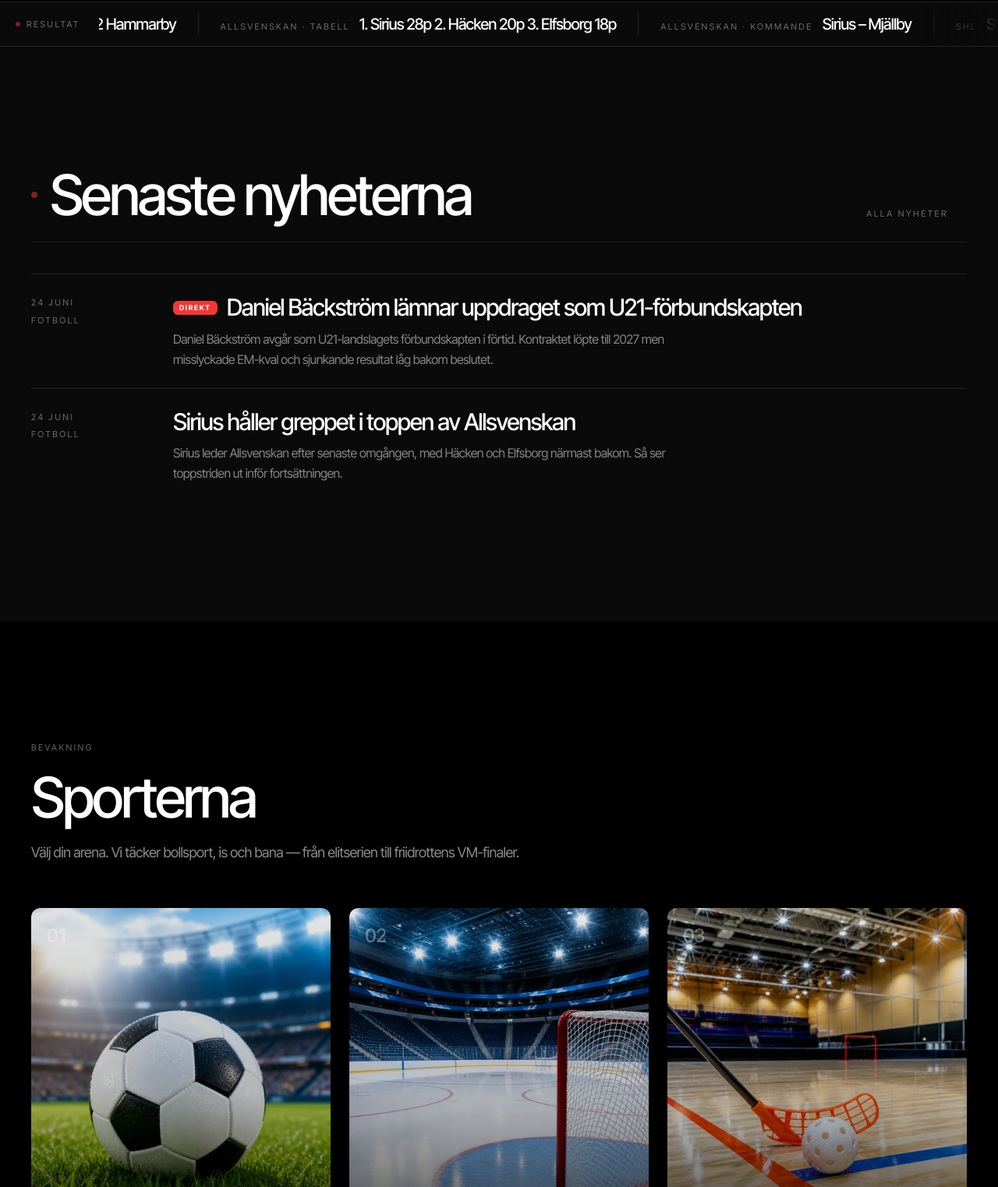
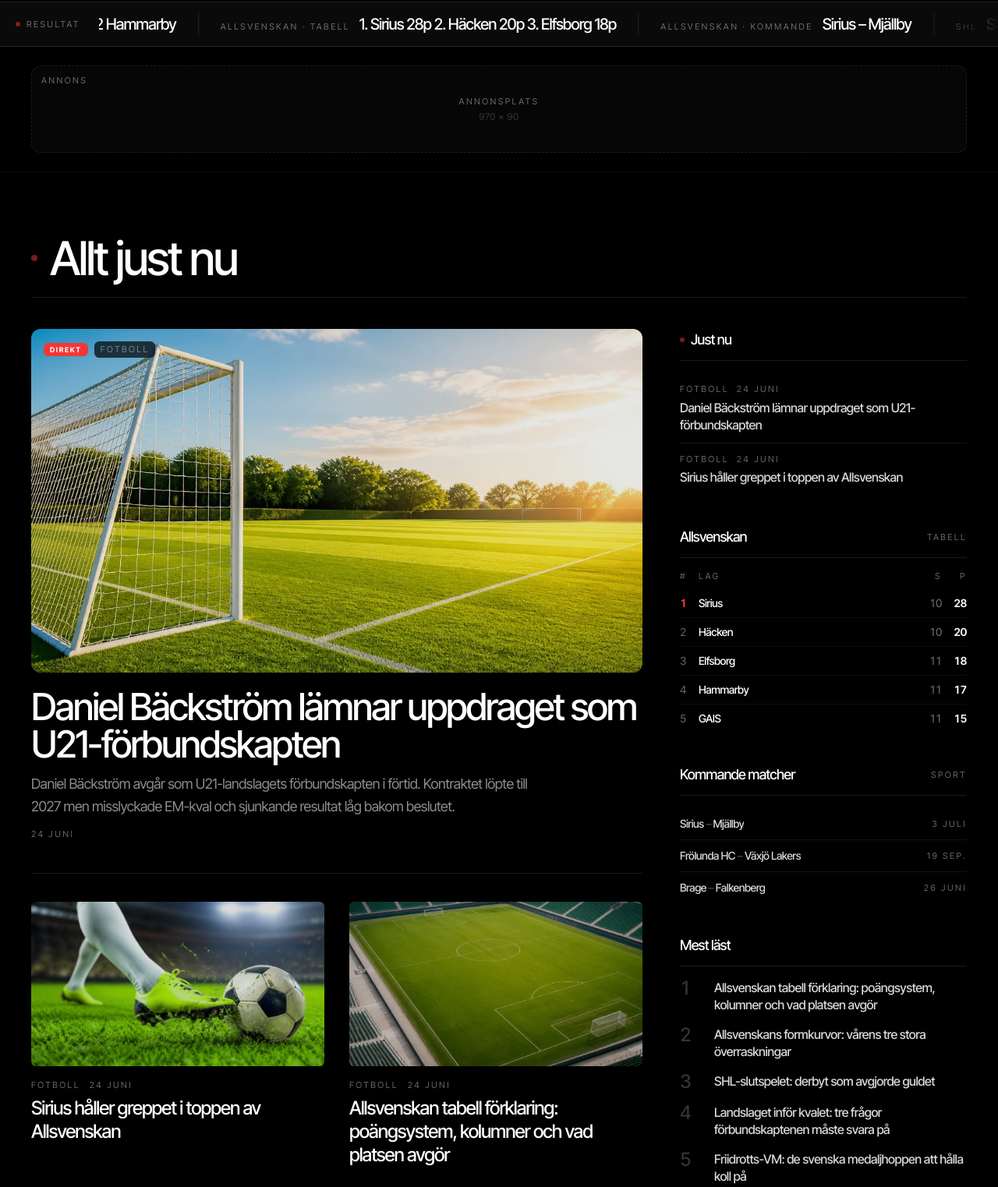
Before and after one commit to Hocer7999/uppdragsport, an Astro site: page / in a window 1280 px wide. Shown: the part 891-2414 px from the top of the page at 78% size. Built offline with nearby package versions, Linux system fonts and the light colour scheme; Astro itself is replaced by a stand-in of ours; grey boxes are pictures that could not be loaded; some icons are missing; a small style sheet from the web is missing.

Commit message:
Späckad startsida à la Fotbollskanalen: NewsPortal + annonser
Startsidan kändes för gles. Lade till en tät tvåkolumns-nyhetsportal
(NewsPortal): huvudspalt med ledarkort + blandad nyhets/artikel-grid,
sidebar med "Just nu", live Allsvenskan-tabell (StandingsTable),
kommande matcher, "Mest läst" och annons-rektangel. Plus AdBanner-
leaderboards (annonsplatser, redo för riktig annonskod) och kortare
hero (82svh) så innehållet syns direkt. NewsPortal ersätter NewsRail
+ fristående ArticleList.

Co-Authored-By: Claude Opus 4.8 <noreply@anthropic.com>

```diff
--- /dev/null
+++ b/src/components/sections/AdBanner.astro
@@ -0,0 +1,59 @@
+---
+// Annons-/sponsrat-banner. Ger nyhetsportal-känslan och är redo att koppla
+// riktig annonskod (AdSense m.m.) — byt ut platshållaren mot <ins>-taggen.
+// variant: "leaderboard" (bred, egen sektion med container) | "rectangle"
+// (bart block, för sidebar). Om `title` anges renderas en house-promo.
+interface Props {
+  variant?: "leaderboard" | "rectangle";
+  label?: string;
+  title?: string;
+  text?: string;
+  href?: string;
+  cta?: string;
+}
+const {
+  variant = "leaderboard",
+  label = "Annons",
+  title,
+  text,
+  href = "#",
+  cta = "Läs mer",
+} = Astro.props;
+const isLeader = variant === "leaderboard";
+---
+
+{isLeader ? (
+  <section class="bg-base-100 py-6">
+    <div class="max-w-[1400px] mx-auto px-6 md:px-10">
+      {title ? (
+        <a href={href} class="group relative flex flex-col sm:flex-row sm:items-center gap-4 overflow-hidden rounded-box bg-base-200 border border-white/10 px-6 py-6 sm:py-7 decoration-0!">
+          <span class="absolute top-2.5 left-3 micro-label text-white/30">Sponsrat</span>
+          <div class="flex-1 relative z-10">
+            <h3 class="font-display text-2xl md:text-3xl text-white tracking-[-0.03em] leading-tight">{title}</h3>
+            {text && <p class="text-white/55 mt-2 leading-relaxed max-w-xl">{text}</p>}
+          </div>
+          <span class="shrink-0 relative z-10 inline-flex items-center gap-2 text-sm font-semibold text-white group-hover:text-primary transition-colors">
+            {cta}<span class="group-hover:translate-x-1 transition-transform">→</span>
+          </span>
+          <div class="absolute -right-10 -top-10 w-40 h-40 halo-red opacity-40 pointer-events-none"></div>
+        </a>
+      ) : (
+        <div class="relative flex items-center justify-center rounded-box bg-base-200/60 border border-dashed border-white/10 h-24 md:h-28 text-center" role="complementary" aria-label="Annonsplats">
+          <span class="absolute top-2.5 left-3 micro-label text-white/25">{label}</span>
+          <div class="text-white/20">
+            <p class="micro-label">Annonsplats</p>
+            <p class="text-xs mt-1 tracking-wider">970 × 90</p>
+          </div>
+        </div>
+      )}
+    </div>
+  </section>
+) : (
+  <div class="relative flex items-center justify-center rounded-box bg-base-200/60 border border-dashed border-white/10 aspect-[300/250] text-center" role="complementary" aria-label="Annonsplats">
+    <span class="absolute top-2.5 left-3 micro-label text-white/25">{label}</span>
+    <div class="text-white/20">
+      <p class="micro-label">Annonsplats</p>
+      <p class="text-xs mt-1 tracking-wider">300 × 250</p>
+    </div>
+  </div>
+)}
--- a/src/components/sections/HeroStadium.astro
+++ b/src/components/sections/HeroStadium.astro
@@ -25,7 +25,7 @@ const {
 } = Astro.props;
 ---
 
-<section class="relative min-h-[100svh] flex flex-col overflow-hidden bg-base-100">
+<section class="relative min-h-[82svh] flex flex-col overflow-hidden bg-base-100">
   <!-- Helbleed hero-video (faller tillbaka på posterbild). photo-fade nedåt i svart. -->
   <video
     class="absolute inset-0 w-full h-full object-cover object-center opacity-95 photo-fade motion-reduce:hidden"
--- /dev/null
+++ b/src/components/sections/NewsPortal.astro
@@ -0,0 +1,173 @@
+---
+import { getCollection, getEntry } from "astro:content";
+import { Icon } from "astro-icon/components";
+import sportdata from "../../data/sportdata.json";
+import StandingsTable from "./StandingsTable.astro";
+import AdBanner from "./AdBanner.astro";
+
+interface Props {
+  title?: string;
+}
+const { title = "Allt just nu" } = Astro.props;
+
+const byDate = (a: any, b: any) => b.data.publishDate.valueOf() - a.data.publishDate.valueOf();
+const news = (await getCollection("news")).sort(byDate);
+const articles = (await getCollection("articles")).sort(byDate);
+
+// Kategori-titlar för artikel-taggar
+const catTitle: Record<string, string | undefined> = {};
+for (const a of articles) {
+  if (a.data.category) {
+    const c = await getEntry(a.data.category);
+    catTitle[a.id] = c?.data.title;
+  }
+}
+
+type Card = {
+  href: string; title: string; desc: string; image?: string;
+  date: Date; tag: string; kind: "news" | "article"; breaking: boolean;
+};
+const card = (e: any, kind: "news" | "article"): Card => ({
+  href: kind === "news" ? `/nyheter/${e.slug}` : `/artiklar/${e.slug}`,
+  title: e.data.title,
+  desc: e.data.description,
+  image: e.data.image,
+  date: e.data.publishDate,
+  tag: kind === "news" ? e.data.sport : (catTitle[e.id] ?? e.data.tags?.[0] ?? "Analys"),
+  kind,
+  breaking: kind === "news" ? !!e.data.isBreaking : false,
+});
+
+const newsCards = news.map((n) => card(n, "news"));
+const artCards = articles.map((a) => card(a, "article"));
+const all = [...newsCards, ...artCards].sort((a, b) => b.date.valueOf() - a.date.valueOf());
+
+const lead = all[0];
+const grid = all.slice(1, 9);
+
+const breaking = newsCards.slice(0, 5);
+const mostRead = artCards.slice(0, 5);
+const upcoming = ((sportdata?.leagues ?? []) as any[])
+  .flatMap((l) => (l.upcoming ?? []).map((e: any) => ({ ...e, league: l.name })))
+  .filter((e) => e.home && e.away)
+  .slice(0, 4);
+
+const fmtDate = (d: Date) => d.toLocaleDateString("sv-SE", { month: "short", day: "numeric" });
+---
+
+<section class="bg-base-100 py-16 md:py-20 border-t border-white/5">
+  <div class="max-w-[1400px] mx-auto px-6 md:px-10">
+    <div class="flex items-center gap-4 mb-10 border-b border-white/10 pb-5">
+      <span class="w-2 h-2 rounded-full bg-primary animate-pulse"></span>
+      <h2 class="font-display text-4xl md:text-6xl text-white tracking-[-0.045em]">{title}</h2>
+    </div>
+
+    <div class="grid lg:grid-cols-12 gap-10 lg:gap-12">
+      <!-- HUVUDSPALT -->
+      <div class="lg:col-span-8">
+        {lead && (
+          <a href={lead.href} class="group block decoration-0! mb-10">
+            <div class="relative aspect-[16/9] overflow-hidden rounded-box bg-base-200 mb-5">
+              {lead.image ? (
+                <img src={lead.image} alt="" class="absolute inset-0 w-full h-full object-cover opacity-90 transition-all duration-700 group-hover:opacity-100 group-hover:scale-105" />
+              ) : (
+                <div class="absolute inset-0 flex items-center justify-center text-white/15"><Icon name="heroicons:photo" class="w-16 h-16" /></div>
+              )}
+              <div class="absolute top-4 left-4 flex items-center gap-2">
+                {lead.breaking && <span class="px-2 py-0.5 rounded-field bg-primary text-primary-content text-[0.5625rem] font-bold uppercase tracking-[0.18em]">Direkt</span>}
+                <span class="px-2 py-0.5 rounded-field bg-black/70 backdrop-blur micro-label text-white/80">{lead.tag}</span>
+              </div>
+            </div>
+            <h3 class="font-display text-3xl md:text-5xl text-white tracking-[-0.04em] leading-[1.0] mb-3 group-hover:text-white/80 transition-colors">{lead.title}</h3>
+            <p class="text-white/55 text-lg leading-relaxed max-w-2xl">{lead.desc}</p>
+            <time class="micro-label mt-3 inline-block">{fmtDate(lead.date)}</time>
+          </a>
+        )}
+
+        <div class="grid sm:grid-cols-2 gap-x-8 gap-y-9 border-t border-white/10 pt-9">
+          {grid.map((c) => (
+            <a href={c.href} class="group flex flex-col decoration-0!">
+              <div class="relative aspect-video overflow-hidden rounded-field bg-base-200 mb-4">
+                {c.image ? (
+                  <img src={c.image} alt="" class="absolute inset-0 w-full h-full object-cover opacity-85 transition-all duration-500 group-hover:opacity-100 group-hover:scale-105" />
+                ) : (
+                  <div class="absolute inset-0 flex items-center justify-center text-white/15"><Icon name="heroicons:photo" class="w-8 h-8" /></div>
+                )}
+              </div>
+              <div class="flex items-center gap-3 mb-1.5">
+                <span class={`micro-label ${c.kind === "news" ? "text-primary" : ""}`}>{c.tag}</span>
+                <time class="micro-label">{fmtDate(c.date)}</time>
+              </div>
+              <h4 class="font-display text-xl md:text-2xl text-white tracking-[-0.035em] leading-tight group-hover:text-white/70 transition-colors">{c.title}</h4>
+            </a>
+          ))}
+        </div>
+      </div>
+
+      <!-- SIDEBAR -->
+      <aside class="lg:col-span-4 space-y-10">
+        <!-- Just nu -->
+        {breaking.length > 0 && (
+          <div>
+            <div class="flex items-center gap-2 mb-4 border-b border-white/10 pb-3">
+              <span class="w-1.5 h-1.5 rounded-full bg-primary animate-pulse"></span>
+              <h3 class="font-display text-lg text-white tracking-[-0.02em]">Just nu</h3>
+            </div>
+            <div class="divide-y divide-white/8">
+              {breaking.map((b) => (
+                <a href={b.href} class="group flex flex-col gap-1 py-3 decoration-0!">
+                  <div class="flex items-center gap-2.5">
+                    <span class="micro-label text-primary">{b.tag}</span>
+                    <time class="micro-label">{fmtDate(b.date)}</time>
+                  </div>
+                  <span class="text-white/85 font-medium leading-snug group-hover:text-white transition-colors">{b.title}</span>
+                </a>
+              ))}
+            </div>
+          </div>
+        )}
+
+        <StandingsTable league="Allsvenskan" limit={6} />
+
+        <!-- Kommande matcher -->
+        {upcoming.length > 0 && (
+          <div>
+            <div class="flex items-center justify-between mb-4 border-b border-white/10 pb-3">
+              <h3 class="font-display text-lg text-white tracking-[-0.02em]">Kommande matcher</h3>
+              <span class="micro-label">Sport</span>
+            </div>
+            <div class="divide-y divide-white/8">
+              {upcoming.map((m) => (
+                <div class="flex items-center justify-between py-2.5 gap-3">
+                  <span class="text-white/85 text-sm font-medium truncate">{m.home} <span class="text-white/30">–</span> {m.away}</span>
+                  <span class="micro-label shrink-0">{m.date ? fmtDate(new Date(m.date)) : m.league}</span>
+                </div>
+              ))}
+            </div>
+          </div>
+        )}
+
+        <!-- Mest läst -->
+        {mostRead.length > 0 && (
+          <div>
+            <div class="flex items-center gap-2 mb-4 border-b border-white/10 pb-3">
+              <h3 class="font-display text-lg text-white tracking-[-0.02em]">Mest läst</h3>
+            </div>
+            <ol class="space-y-4">
+              {mostRead.map((m, i) => (
+                <li>
+                  <a href={m.href} class="group flex gap-4 items-start decoration-0!">
+                    <span class="font-display text-2xl text-white/20 tabular-nums leading-none w-7 shrink-0">{i + 1}</span>
+                    <span class="text-white/85 font-medium leading-snug group-hover:text-primary transition-colors">{m.title}</span>
+                  </a>
+                </li>
+              ))}
+            </ol>
+          </div>
+        )}
+
+        <AdBanner variant="rectangle" />
+      </aside>
+    </div>
+  </div>
+</section>
--- /dev/null
+++ b/src/components/sections/StandingsTable.astro
@@ -0,0 +1,50 @@
+---
+// Kompakt ligatabell från build-time-datan (src/data/sportdata.json).
+// Renderas bara om ligan har tabellrader (degraderar tyst annars).
+import sportdata from "../../data/sportdata.json";
+
+interface Props {
+  league?: string;
+  limit?: number;
+  heading?: boolean;
+}
+const { league = "Allsvenskan", limit = 6, heading = true } = Astro.props;
+
+interface Row { pos?: any; team?: string; points?: any; played?: any }
+interface League { name: string; table: Row[] }
+
+const leagues = (sportdata?.leagues ?? []) as League[];
+const l = leagues.find((x) => x.name === league);
+const rows = (l?.table ?? []).filter((r) => r.team).slice(0, limit);
+---
+
+{rows.length > 0 && (
+  <div>
+    {heading && (
+      <div class="flex items-center justify-between mb-4 border-b border-white/10 pb-3">
+        <h3 class="font-display text-lg text-white tracking-[-0.02em]">{league}</h3>
+        <span class="micro-label">Tabell</span>
+      </div>
+    )}
+    <table class="w-full text-sm">
+      <thead>
+        <tr class="micro-label text-white/30">
+          <th class="text-left font-normal pb-2 w-6">#</th>
+          <th class="text-left font-normal pb-2">Lag</th>
+          <th class="text-right font-normal pb-2 w-8">S</th>
+          <th class="text-right font-normal pb-2 w-8">P</th>
+        </tr>
+      </thead>
+      <tbody class="divide-y divide-white/5">
+        {rows.map((r, i) => (
+          <tr class="text-white/75">
+            <td class={`py-2 tabular-nums ${i === 0 ? "text-primary font-bold" : "text-white/40"}`}>{r.pos ?? i + 1}</td>
+            <td class="py-2 font-medium text-white truncate max-w-[140px]">{r.team}</td>
+            <td class="py-2 text-right tabular-nums text-white/45">{r.played ?? "–"}</td>
+            <td class="py-2 text-right tabular-nums font-semibold text-white">{r.points ?? "–"}</td>
+          </tr>
+        ))}
+      </tbody>
+    </table>
+  </div>
+)}
--- a/src/config/pages.ts
+++ b/src/config/pages.ts
@@ -49,12 +49,13 @@ export const serviceHomepageSections: SectionConfig[] = [
 export const contentHomepageSections: SectionConfig[] = [
     { type: "HeroStadium" },
     { type: "ScoreTicker" },
-    { type: "NewsRail", props: { title: "Senaste nyheterna", limit: 5 } },
+    { type: "AdBanner" },
+    { type: "NewsPortal", props: { title: "Allt just nu" } },
     { type: "CategoryGrid", props: {
         title: "Sporterna",
         description: "Välj din arena. Vi täcker bollsport, is och bana — från elitserien till friidrottens VM-finaler.",
     } },
-    { type: "ArticleList", props: { title: "Senast publicerat", limit: 6, paginate: false, featured: true } },
+    { type: "AdBanner" },
     { type: "MomentsFilmstrip" },
     { type: "EditorialQuote" },
     { type: "Newsletter", props: {
--- a/src/lib/sectionRegistry.ts
+++ b/src/lib/sectionRegistry.ts
@@ -42,6 +42,9 @@ import HeroStadium from "../components/sections/HeroStadium.astro";
 import ScoreTicker from "../components/sections/ScoreTicker.astro";
 import NewsRail from "../components/sections/NewsRail.astro";
 import MomentsFilmstrip from "../components/sections/MomentsFilmstrip.astro";
+import NewsPortal from "../components/sections/NewsPortal.astro";
+import AdBanner from "../components/sections/AdBanner.astro";
+import StandingsTable from "../components/sections/StandingsTable.astro";
 
 export const sectionRegistry = {
     Hero,
@@ -77,6 +80,9 @@ export const sectionRegistry = {
     ScoreTicker,
     NewsRail,
     MomentsFilmstrip,
+    NewsPortal,
+    AdBanner,
+    StandingsTable,
 } as const;
 
 export type SectionType = keyof typeof sectionRegistry;
```
